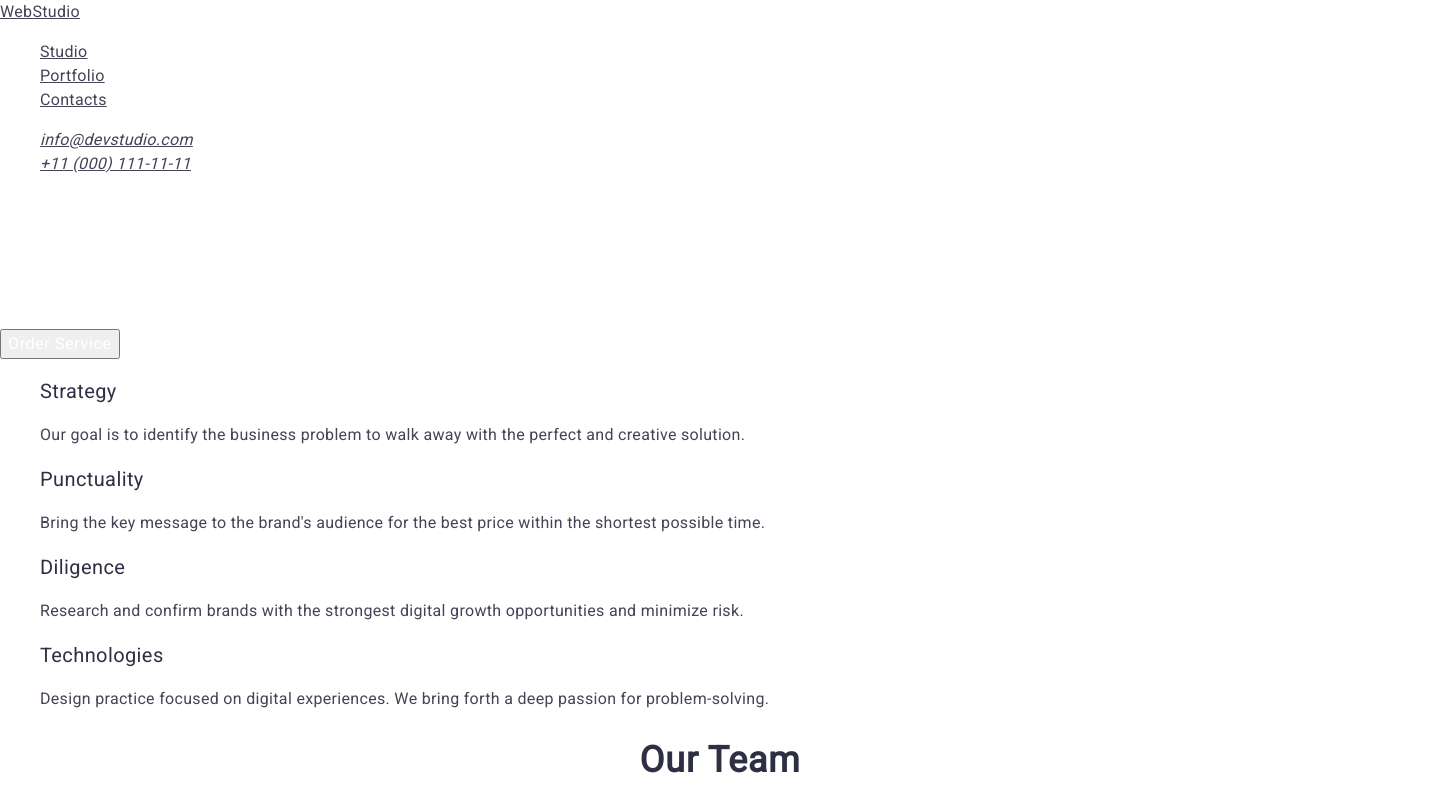
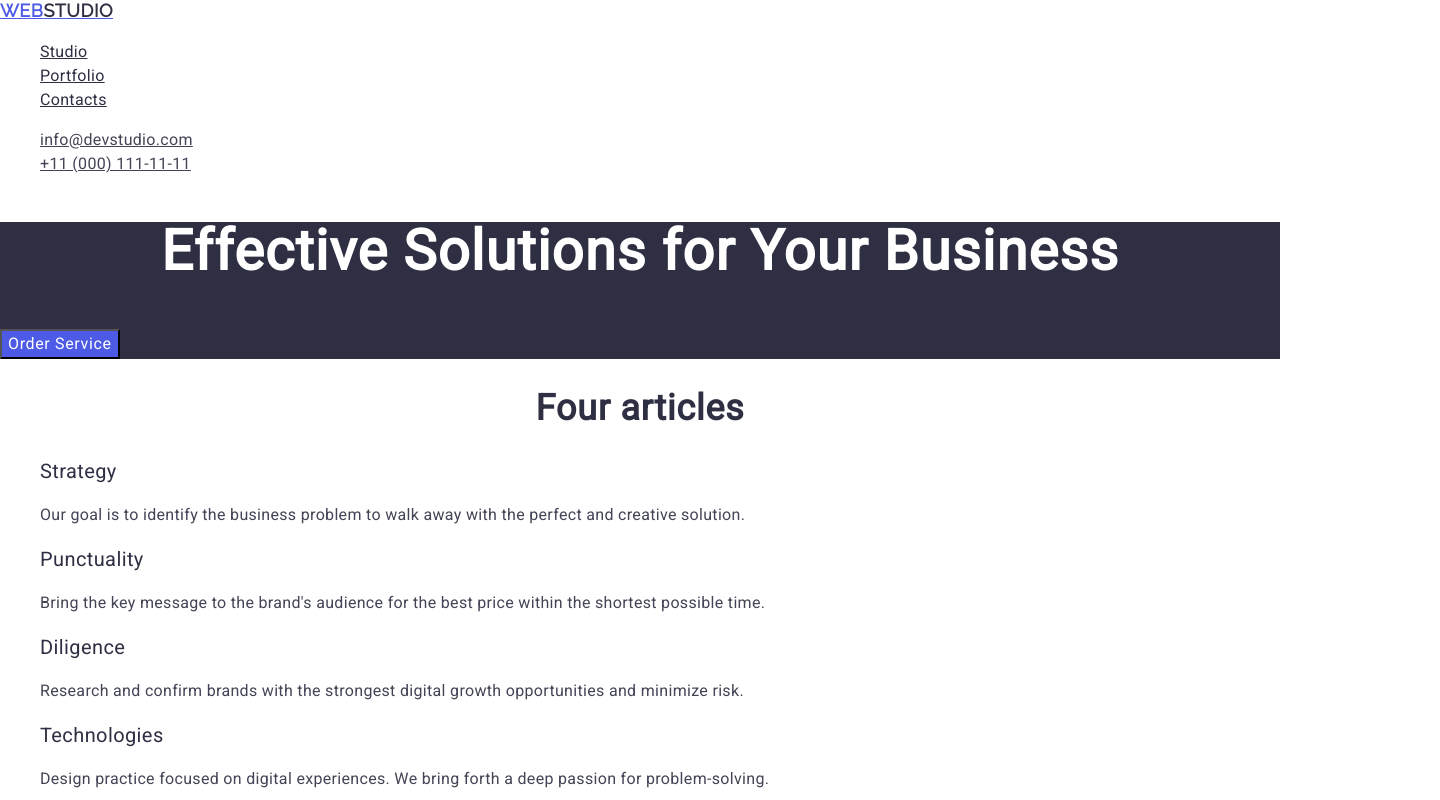
Before and after one commit to DmytroHlushchenko17/goit-markup-hw-02, a plain HTML site: page index.html in a window 1280 px wide. Shown: the top 800 px of the page, 1440 px wide, since content can reach past the window. Drawn offline with nearby package versions, Linux system fonts and the light colour scheme.

Commit message:
add index file

```diff
--- a/css/styles.css
+++ b/css/styles.css
@@ -1,27 +1,15 @@
 body {
-    font-family: "Roboto", "Raleway", sans-serif;
-    color: #212121;
+    font-family: "Roboto", sans-serif;
+    color: #434455;
     background: #fff;
     font-weight: regular;
     size: 16px;
     line-height: 24px;
     letter-spacing: 2%;
-    width: 1440px;
-    height: 3300px;
 }
 
 ul {
     list-style-type: none;
-}
-
-h1 {
-    font-family: "Roboto", sans-serif;
-    font-weight: 700;
-    font-size: 56px;
-    line-height: 107%;
-    letter-spacing: 0.02em;
-    text-align: center;
-    color: #fff;
 }
 
 h2 {
@@ -34,23 +22,6 @@ h2 {
     color: #2e2f42;
 }
 
-h3 {
-    font-family: "Roboto", sans-serif;
-    font-weight: 500;
-    font-size: 20px;
-    line-height: 120%;
-    letter-spacing: 0.02em;
-    color: #2e2f42;
-}
-
-p {
-    font-family: "Roboto", sans-serif;
-    font-size: 16px;
-    line-height: 150%;
-    letter-spacing: 0.02em;
-    color: #434455;
-}
-
 a {
     font-family: "Roboto", sans-serif;
     font-weight: 400;
@@ -60,8 +31,130 @@ a {
     color: #434455;
     text-decoration: underline;
 }
+.topline-logo-web {
+    font-family: "Raleway", sans-serif;
+    font-weight: 700;
+    font-size: 18px;
+    line-height: 117%;
+    letter-spacing: 0.03em;
+    text-transform: uppercase;
+    color: #4d5ae5;
+}
 
-button {
+.topline-logo-studio {
+    font-family: "Raleway", sans-serif;
+    font-weight: 700;
+    font-size: 18px;
+    line-height: 117%;
+    letter-spacing: 0.03em;
+    text-transform: uppercase;
+    color: #2e2f42;
+}
+
+.topline-menu-navigator-scroll-one {
+    font-family: "Roboto", sans-serif;
+    font-weight: 500;
+    font-size: 16px;
+    line-height: 150%;
+    letter-spacing: 0.02em;
+    color: #2e2f42;
+}
+
+.topline-menu-navigator-scroll-one:hover {
+    color: #404bbf;
+}
+
+.topline-menu-navigator-scroll-one:focus {
+    color: #404bbf;
+}
+
+.topline-menu-navigator-scroll-two {
+    font-family: "Roboto", sans-serif;
+    font-weight: 500;
+    font-size: 16px;
+    line-height: 150%;
+    letter-spacing: 0.02em;
+    color: #2e2f42;
+}
+
+.topline-menu-navigator-scroll-two:hover {
+    color: #404bbf;
+}
+
+.topline-menu-navigator-scroll-two:focus {
+    color: #404bbf;
+}
+
+.topline-menu-navigator-scroll-three {
+    font-family: "Roboto", sans-serif;
+    font-weight: 500;
+    font-size: 16px;
+    line-height: 150%;
+    letter-spacing: 0.02em;
+    color: #2e2f42;
+}
+
+.topline-menu-navigator-scroll-three:hover {
+    color: #404bbf;
+}
+
+.topline-menu-navigator-scroll-three:focus {
+    color: #404bbf;
+}
+
+.topline-address {
+    font-style: normal;
+}
+
+.topline-email {
+    font-family: "Roboto", sans-serif;
+    font-weight: 400;
+    font-size: 16px;
+    line-height: 150%;
+    letter-spacing: 0.02em;
+    color: #434455;
+}
+
+.topline-email:hover {
+    color: #404bbf;
+}
+
+.topline-email:focus {
+    color: #404bbf;
+}
+
+.topline-tel {
+    font-family: "Roboto", sans-serif;
+    font-weight: 400;
+    font-size: 16px;
+    line-height: 150%;
+    letter-spacing: 0.02em;
+    color: #434455;
+}
+
+.topline-tel:hover {
+    color: #404bbf;
+}
+
+.topline-tel:focus {
+    color: #404bbf;
+}
+
+.hero-image {
+    background: #2e2f42;
+}
+
+.hero-image-text {
+    font-family: "Roboto", sans-serif;
+    font-weight: 700;
+    font-size: 56px;
+    line-height: 107%;
+    letter-spacing: 0.02em;
+    text-align: center;
+    color: #fff;
+}
+
+.hero-image-btn {
     font-family: "Roboto", sans-serif;
     font-weight: 500;
     font-size: 16px;
@@ -69,4 +162,169 @@ button {
     letter-spacing: 0.04em;
     color: #fff;
     cursor: pointer;
+    background: #4d5ae5;
 }
+
+.hero-image-btn:hover {
+    background-color: #404bbf;
+}
+
+.hero-image-btn:focus {
+    background-color: #404bbf;
+}
+
+.feature-one-title {
+    font-family: "Roboto", sans-serif;
+    font-weight: 500;
+    font-size: 20px;
+    line-height: 120%;
+    letter-spacing: 0.02em;
+    color: #2e2f42;
+}
+
+.feature-one-text {
+    font-family: "Roboto", sans-serif;
+    font-size: 16px;
+    line-height: 150%;
+    letter-spacing: 0.02em;
+    color: #434455;
+}
+
+.feature-two-title {
+    font-family: "Roboto", sans-serif;
+    font-weight: 500;
+    font-size: 20px;
+    line-height: 120%;
+    letter-spacing: 0.02em;
+    color: #2e2f42;
+}
+
+.feature-two-text {
+    font-family: "Roboto", sans-serif;
+    font-size: 16px;
+    line-height: 150%;
+    letter-spacing: 0.02em;
+    color: #434455;
+}
+
+.feature-three-title {
+    font-family: "Roboto", sans-serif;
+    font-weight: 500;
+    font-size: 20px;
+    line-height: 120%;
+    letter-spacing: 0.02em;
+    color: #2e2f42;
+}
+
+.feature-three-text {
+    font-family: "Roboto", sans-serif;
+    font-size: 16px;
+    line-height: 150%;
+    letter-spacing: 0.02em;
+    color: #434455;
+}
+
+.feature-four-title {
+    font-family: "Roboto", sans-serif;
+    font-weight: 500;
+    font-size: 20px;
+    line-height: 120%;
+    letter-spacing: 0.02em;
+    color: #2e2f42;
+}
+
+.feature-four-text {
+    font-family: "Roboto", sans-serif;
+    font-size: 16px;
+    line-height: 150%;
+    letter-spacing: 0.02em;
+    color: #434455;
+}
+
+.our-team {
+    background: #f4f4fd;
+}
+
+.our-team-title {
+    font-family: "Roboto", sans-serif;
+    font-weight: 700;
+    font-size: 36px;
+    line-height: 111%;
+    letter-spacing: 0.02em;
+    text-align: center;
+    color: #2e2f42;
+    text-transform: capitalize;
+}
+
+
+.team-card-one-title {
+    font-family: "Roboto", sans-serif;
+    font-weight: 500;
+    font-size: 20px;
+    line-height: 120%;
+    letter-spacing: 0.02em;
+    color: #2e2f42;
+    background: #fff;
+}
+
+.team-card-one-text {
+    font-family: "Roboto", sans-serif;
+    font-size: 16px;
+    line-height: 150%;
+    letter-spacing: 0.02em;
+    color: #434455;
+}
+
+.team-card-two-title {
+    font-family: "Roboto", sans-serif;
+    font-weight: 500;
+    font-size: 20px;
+    line-height: 120%;
+    letter-spacing: 0.02em;
+    color: #2e2f42;
+    background: #fff;
+}
+
+.team-card-two-text {
+    font-family: "Roboto", sans-serif;
+    font-size: 16px;
+    line-height: 150%;
+    letter-spacing: 0.02em;
+    color: #434455;
+}
+
+.team-card-three-title {
+    font-family: "Roboto", sans-serif;
+    font-weight: 500;
+    font-size: 20px;
+    line-height: 120%;
+    letter-spacing: 0.02em;
+    color: #2e2f42;
+    background: #fff;
+}
+
+.team-card-three-text {
+    font-family: "Roboto", sans-serif;
+    font-size: 16px;
+    line-height: 150%;
+    letter-spacing: 0.02em;
+    color: #434455;
+}
+
+.team-card-four-title {
+    font-family: "Roboto", sans-serif;
+    font-weight: 500;
+    font-size: 20px;
+    line-height: 120%;
+    letter-spacing: 0.02em;
+    color: #2e2f42;
+    background: #fff;
+}
+
+.team-card-four-text {
+    font-family: "Roboto", sans-serif;
+    font-size: 16px;
+    line-height: 150%;
+    letter-spacing: 0.02em;
+    color: #434455;
+}
--- a/index.html
+++ b/index.html
@@ -20,14 +20,26 @@
     <header>
       <div class="topline">
         <nav class="topline-menu-navigator">
-          <a class="topline-logo" href="./index.html">WebStudio</a>
+          <a class="topline-logo-web" href="./index.html"
+            >Web<span class="topline-logo-studio">Studio</span></a
+          >
           <ul>
-            <li><a href="">Studio</a></li>
-            <li><a href="">Portfolio</a></li>
-            <li><a href="">Contacts</a></li>
+            <li>
+              <a class="topline-menu-navigator-scroll-one" href="./index.html"
+                >Studio</a
+              >
+            </li>
+            <li>
+              <a class="topline-menu-navigator-scroll-two" href="">Portfolio</a>
+            </li>
+            <li>
+              <a class="topline-menu-navigator-scroll-three" href=""
+                >Contacts</a
+              >
+            </li>
           </ul>
         </nav>
-        <address>
+        <address class="topline-address">
           <ul>
             <li>
               <a class="topline-email" href="mailto:info@devstudio.com"
@@ -49,32 +61,32 @@
         <button class="hero-image-btn" type="button">Order Service</button>
       </section>
       <section class="feature">
-        <!--<h2>Four articles</h2>-->
+        <h2>Four articles</h2>
         <ul>
           <li>
-            <h3>Strategy</h3>
-            <p>
+            <h3 class="feature-one-title">Strategy</h3>
+            <p class="feature-one-text">
               Our goal is to identify the business problem to walk away with the
               perfect and creative solution.
             </p>
           </li>
           <li>
-            <h3>Punctuality</h3>
-            <p>
+            <h3 class="feature-two-title">Punctuality</h3>
+            <p class="feature-two-text">
               Bring the key message to the brand's audience for the best price
               within the shortest possible time.
             </p>
           </li>
           <li>
-            <h3>Diligence</h3>
-            <p>
+            <h3 class="feature-three-title">Diligence</h3>
+            <p class="feature-three-text">
               Research and confirm brands with the strongest digital growth
               opportunities and minimize risk.
             </p>
           </li>
           <li>
-            <h3>Technologies</h3>
-            <p>
+            <h3 class="feature-four-title">Technologies</h3>
+            <p class="feature-four-text">
               Design practice focused on digital experiences. We bring forth a
               deep passion for problem-solving.
             </p>
@@ -82,7 +94,7 @@
         </ul>
       </section>
       <section class="our-team">
-        <h2>Our Team</h2>
+        <h2 class="our-team-title">Our Team</h2>
 
         <ul>
           <li>
@@ -92,8 +104,8 @@
               width="264"
               height="260"
             />
-            <h3>Mark Guerrero</h3>
-            <p>Product Designer</p>
+            <h3 class="team-card-one-title">Mark Guerrero</h3>
+            <p class="team-card-one-text">Product Designer</p>
           </li>
           <li>
             <img
@@ -102,8 +114,8 @@
               width="264"
               height="260"
             />
-            <h3>Tom Ford</h3>
-            <p>Frontend Developer</p>
+            <h3 class="team-card-two-title">Tom Ford</h3>
+            <p class="team-card-two-text">Frontend Developer</p>
           </li>
           <li>
             <img
@@ -112,8 +124,8 @@
               width="264"
               height="260"
             />
-            <h3>Camila Garcia</h3>
-            <p>Marketing</p>
+            <h3 class="team-card-three-title">Camila Garcia</h3>
+            <p class="team-card-three-text">Marketing</p>
           </li>
           <li>
             <img
@@ -122,8 +134,8 @@
               width="264"
               height="260"
             />
-            <h3>Daniel Wilson</h3>
-            <p>UI Designer</p>
+            <h3 class="team-card-four-title">Daniel Wilson</h3>
+            <p class="team-card-four-text">UI Designer</p>
           </li>
         </ul>
       </section>
```
